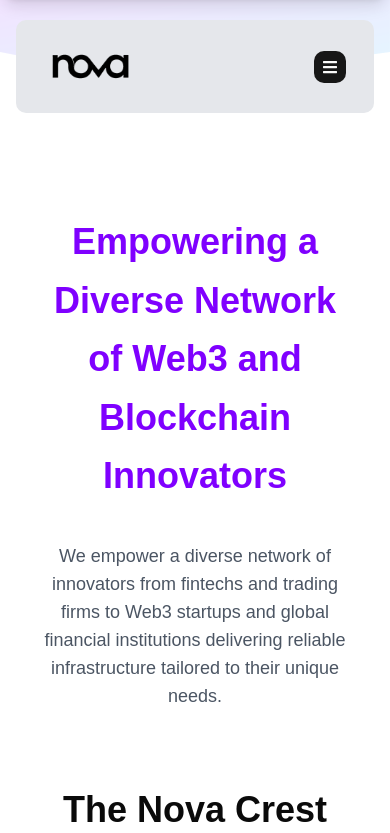
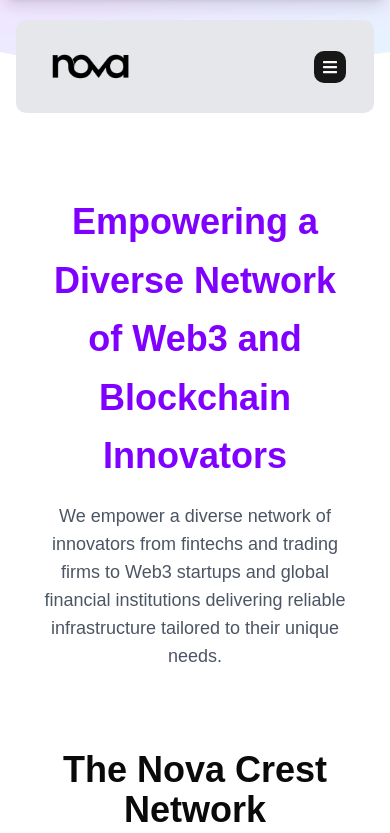
Before and after one commit to Akbar-Hafeez/Nova-Crest, a Next.js app: page /customers in a window 390 px wide. Shown: the top 833 px of the page. Built offline with nearby package versions, Linux system fonts and the light colour scheme.

Commit message:
customer page fixed

```diff
--- a/src/components/main-ui-components/clientPage/clientSection.tsx
+++ b/src/components/main-ui-components/clientPage/clientSection.tsx
@@ -173,7 +173,7 @@ export default function ClientsSection(): JSX.Element {
       <div className="max-w-7xl mx-auto px-6 lg:px-12">
         {/* Section  Heading*/}
         <div className="text-center mb-20">
-          <h2 className="text-4xl py-5 primary-color md:text-5xl font-extrabold  leading-relaxed">
+          <h2 className="text-4xl lg:py-5 primary-color md:text-5xl font-extrabold  leading-relaxed">
             Empowering a Diverse Network of <span className="primary-color">Web3</span> and <span className="primary-color">Blockchain</span> Innovators
           </h2>
           <p className="mt-4 md:mt-6 lg:mt-8 text-lg text-color max-w-2xl mx-auto">
```
